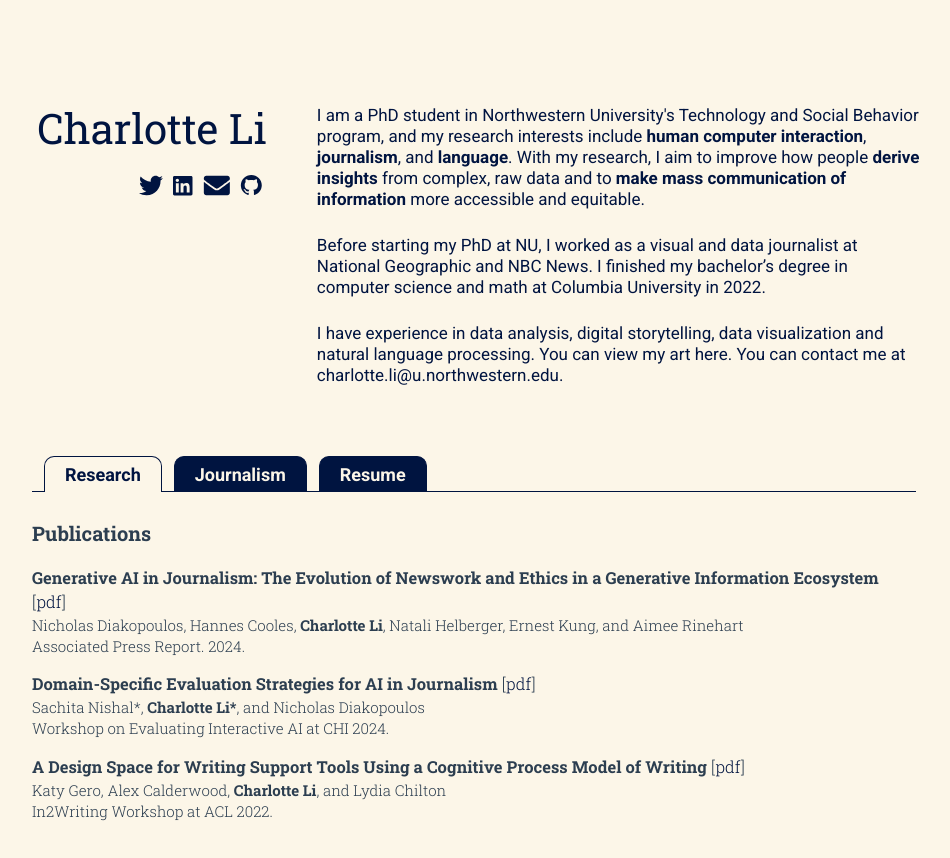
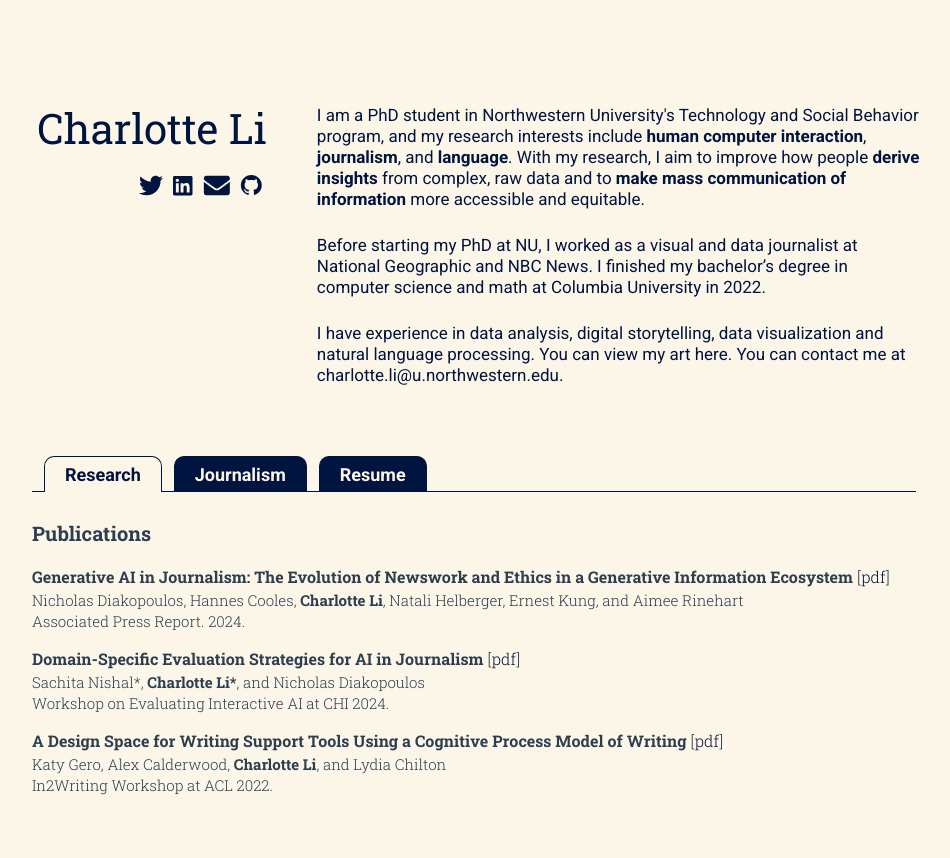
Before and after one commit to shallotly/shallotly.github.io, a Vue app: page / in a window 1280 px wide. Shown: the top 858 px of the page, without its empty margins (166-1116 px from the left). Built offline with nearby package versions, Linux system fonts and the light colour scheme.

Commit message:
Update research.vue

```diff
--- a/src/components/research.vue
+++ b/src/components/research.vue
@@ -51,7 +51,7 @@ h3 {
   margin-bottom: 1px;
   font-family: "Roboto Slab";
   font-weight: 700;
-  font-size: 16.5px;
+  font-size: 16px;
   line-height: 1.5rem;
 }
 
```
